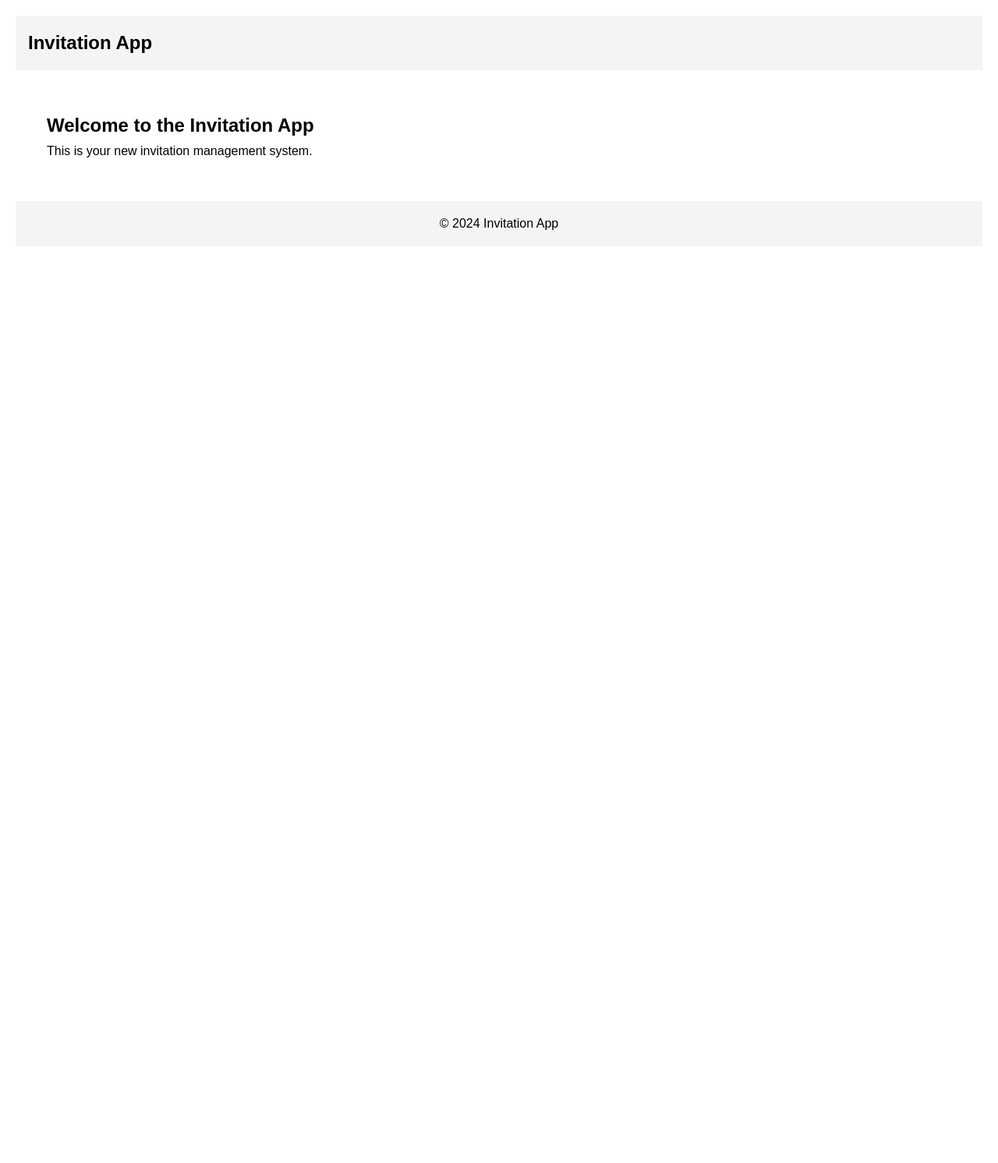
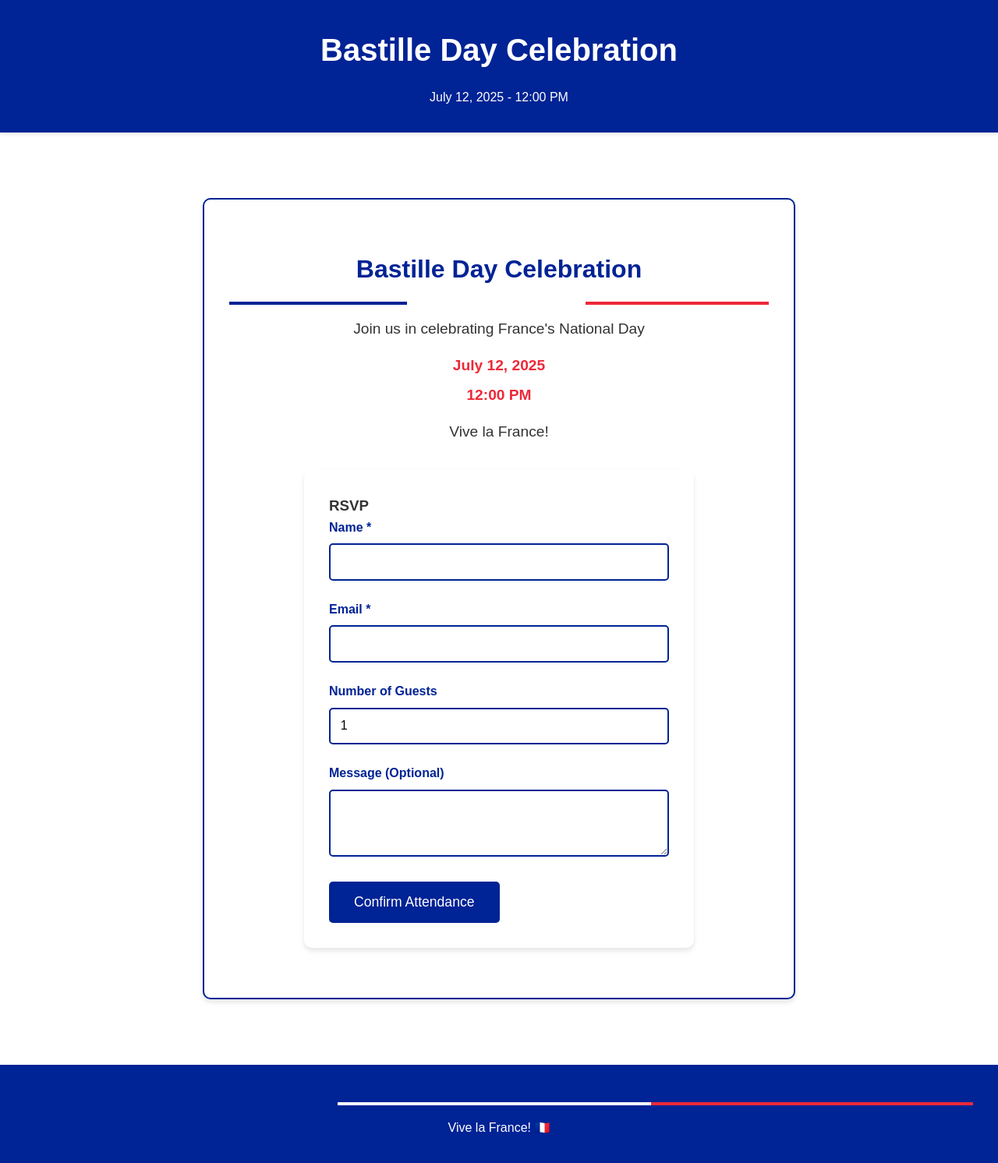
Before and after one commit to berteloot/invitation-app, a Flask app: page / in a window 1280 px wide. Shown: the whole page at 78% size. Before the commit the page ends 295 px from the top, so only its background shows below. Run offline with Flask 3, Linux system fonts and the light colour scheme.

Commit message:
Update templates and styles for Bastille Day RSVP

```diff
--- a/requirements.txt
+++ b/requirements.txt
@@ -2,3 +2,4 @@ Flask==3.0.0
 gunicorn==21.2.0
 python-dotenv==1.0.0
 Werkzeug==3.0.1
+Flask-WTF==1.2.1
--- a/static/css/style.css
+++ b/static/css/style.css
@@ -1,4 +1,9 @@
-/* Basic reset */
+:root {
+    --french-blue: #002395;
+    --french-white: #FFFFFF;
+    --french-red: #ED2939;
+}
+
 * {
     margin: 0;
     padding: 0;
@@ -6,26 +11,137 @@
 }
 
 body {
-    font-family: Arial, sans-serif;
+    font-family: 'Arial', sans-serif;
     line-height: 1.6;
-    padding: 20px;
+    background-color: var(--french-white);
+    color: #333;
 }
 
 .container {
-    max-width: 1200px;
+    max-width: 800px;
     margin: 0 auto;
     padding: 20px;
 }
 
 header {
-    background-color: #f4f4f4;
-    padding: 1rem;
+    background-color: var(--french-blue);
+    padding: 2rem;
     margin-bottom: 2rem;
+    color: var(--french-white);
+    text-align: center;
+    box-shadow: 0 2px 5px rgba(0,0,0,0.1);
+}
+
+header h1 {
+    font-size: 2.5rem;
+    margin-bottom: 1rem;
+}
+
+.invitation-card {
+    background: var(--french-white);
+    border-radius: 10px;
+    padding: 2rem;
+    margin: 2rem 0;
+    box-shadow: 0 4px 6px rgba(0,0,0,0.1);
+    border: 2px solid var(--french-blue);
+}
+
+.event-details {
+    text-align: center;
+    margin: 2rem 0;
+}
+
+.event-details h2 {
+    color: var(--french-blue);
+    font-size: 2rem;
+    margin-bottom: 1rem;
+}
+
+.event-details p {
+    font-size: 1.2rem;
+    margin-bottom: 0.5rem;
+}
+
+.date-time {
+    font-size: 1.5rem;
+    color: var(--french-red);
+    font-weight: bold;
+    margin: 1rem 0;
+}
+
+.rsvp-form {
+    max-width: 500px;
+    margin: 2rem auto;
+    padding: 2rem;
+    background: var(--french-white);
+    border-radius: 10px;
+    box-shadow: 0 4px 6px rgba(0,0,0,0.1);
+}
+
+.form-group {
+    margin-bottom: 1.5rem;
+}
+
+.form-group label {
+    display: block;
+    margin-bottom: 0.5rem;
+    color: var(--french-blue);
+    font-weight: bold;
+}
+
+.form-group input,
+.form-group textarea {
+    width: 100%;
+    padding: 0.8rem;
+    border: 2px solid var(--french-blue);
+    border-radius: 5px;
+    font-size: 1rem;
+}
+
+.btn {
+    display: inline-block;
+    padding: 1rem 2rem;
+    background-color: var(--french-blue);
+    color: var(--french-white);
+    border: none;
+    border-radius: 5px;
+    cursor: pointer;
+    font-size: 1.1rem;
+    transition: background-color 0.3s ease;
+}
+
+.btn:hover {
+    background-color: var(--french-red);
 }
 
 footer {
     text-align: center;
+    padding: 2rem;
+    margin-top: 2rem;
+    background-color: var(--french-blue);
+    color: var(--french-white);
+}
+
+.french-flag {
+    height: 4px;
+    background: linear-gradient(to right, var(--french-blue) 33%, var(--french-white) 33%, var(--french-white) 66%, var(--french-red) 66%);
+    margin: 1rem 0;
+}
+
+.alert {
     padding: 1rem;
-    margin-top: 2rem;
-    background-color: #f4f4f4;
+    margin-bottom: 1rem;
+    border-radius: 5px;
 }
+
+.alert-success {
+    background-color: #d4edda;
+    color: #155724;
+    border: 1px solid #c3e6cb;
+}
+
+.alert-error {
+    background-color: #f8d7da;
+    color: #721c24;
+    border: 1px solid #f5c6cb;
+}
--- a/templates/base.html
+++ b/templates/base.html
@@ -3,14 +3,13 @@
 <head>
     <meta charset="UTF-8">
     <meta name="viewport" content="width=device-width, initial-scale=1.0">
-    <title>{% block title %}Invitation App{% endblock %}</title>
+    <title>{% block title %}Bastille Day Celebration{% endblock %}</title>
     <link rel="stylesheet" href="{{ url_for('static', filename='css/style.css') }}">
 </head>
 <body>
     <header>
-        <nav>
-            <h1>Invitation App</h1>
-        </nav>
+        <h1>Bastille Day Celebration</h1>
+        <p>July 12, 2025 - 12:00 PM</p>
     </header>
 
     <main>
@@ -18,7 +17,8 @@
     </main>
 
     <footer>
-        <p>&copy; 2024 Invitation App</p>
+        <div class="french-flag"></div>
+        <p>Vive la France! 🇫🇷</p>
     </footer>
 
     <script src="{{ url_for('static', filename='js/main.js') }}"></script>
--- a/templates/index.html
+++ b/templates/index.html
@@ -1,10 +1,55 @@
 {% extends "base.html" %}
 
-{% block title %}Welcome - Invitation App{% endblock %}
+{% block title %}Bastille Day Celebration - RSVP{% endblock %}
 
 {% block content %}
 <div class="container">
-    <h2>Welcome to the Invitation App</h2>
-    <p>This is your new invitation management system.</p>
+    <div class="invitation-card">
+        <div class="event-details">
+            <h2>Bastille Day Celebration</h2>
+            <div class="french-flag"></div>
+            <p>Join us in celebrating France's National Day</p>
+            <div class="date-time">
+                <p>July 12, 2025</p>
+                <p>12:00 PM</p>
+            </div>
+            <p>Vive la France!</p>
+        </div>
+
+        <div class="rsvp-form">
+            <h3>RSVP</h3>
+            {% with messages = get_flashed_messages(with_categories=true) %}
+                {% if messages %}
+                    {% for category, message in messages %}
+                        <div class="alert alert-{{ category }}">{{ message }}</div>
+                    {% endfor %}
+                {% endif %}
+            {% endwith %}
+
+            <form method="POST">
+                <div class="form-group">
+                    <label for="name">Name *</label>
+                    <input type="text" id="name" name="name" required>
+                </div>
+
+                <div class="form-group">
+                    <label for="email">Email *</label>
+                    <input type="email" id="email" name="email" required>
+                </div>
+
+                <div class="form-group">
+                    <label for="guests">Number of Guests</label>
+                    <input type="number" id="guests" name="guests" min="1" value="1">
+                </div>
+
+                <div class="form-group">
+                    <label for="message">Message (Optional)</label>
+                    <textarea id="message" name="message" rows="3"></textarea>
+                </div>
+
+                <button type="submit" class="btn">Confirm Attendance</button>
+            </form>
+        </div>
+    </div>
 </div>
 {% endblock %}
```
